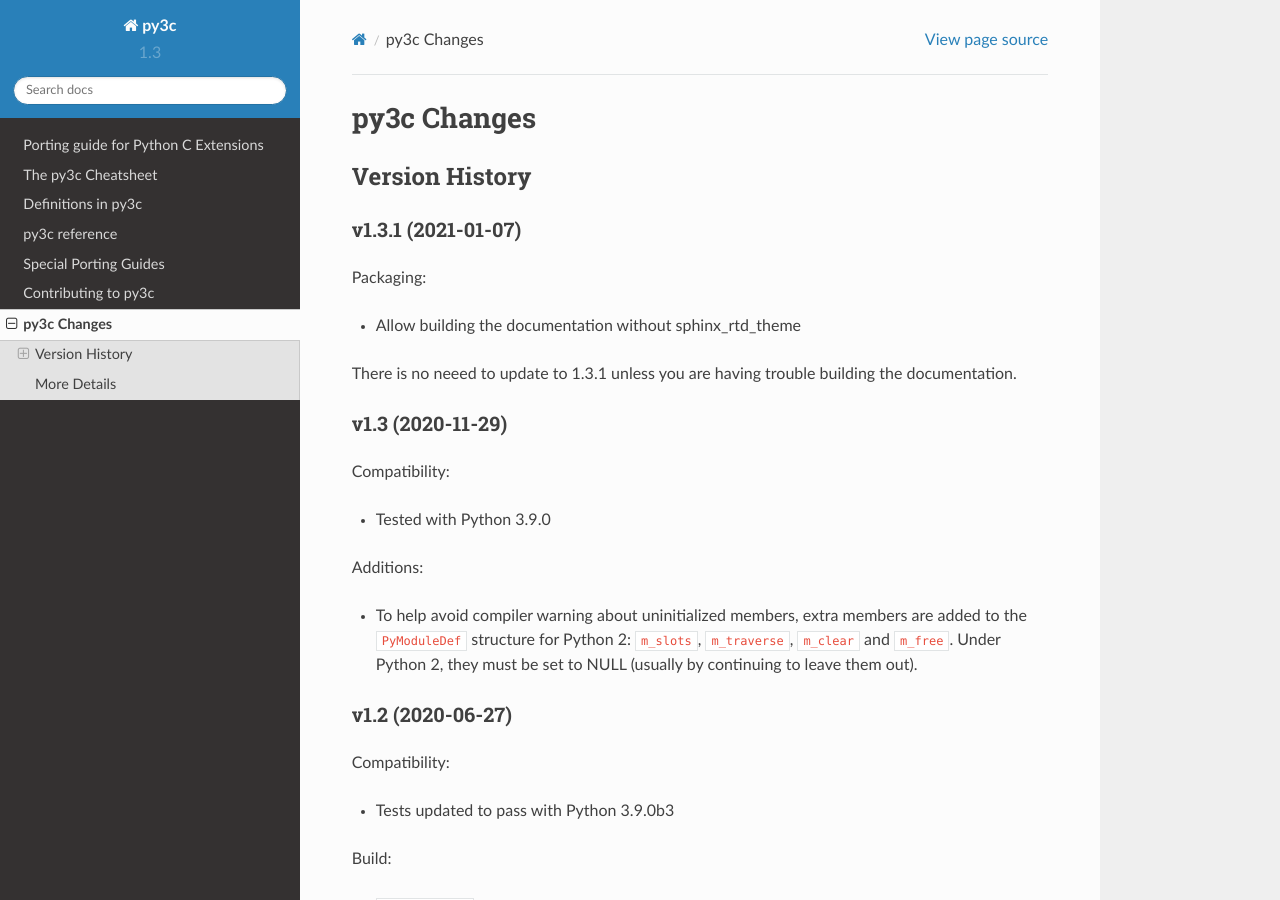
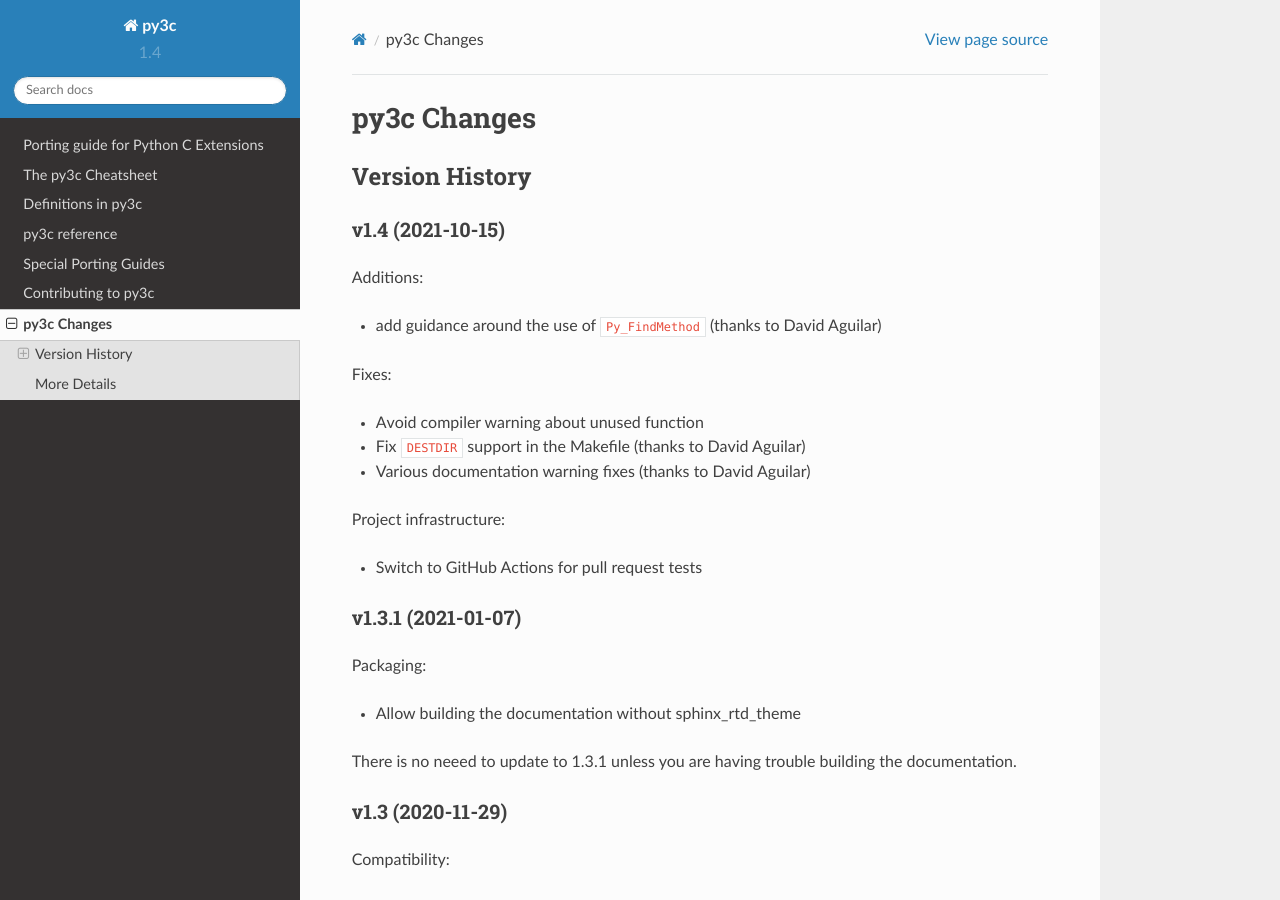
Before and after one commit to encukou/py3c, a Sphinx documentation site: the page built from doc/source/changelog.rst, in a window 1280 px wide and 900 px high. Built offline with Sphinx 7.4.7 and the Read the Docs theme 2.0.0, drawn with Linux system fonts in a browser that asks for light colours.

Commit message:
Bump version to 1.4 & add to CHANGELOG

```diff
--- a/doc/source/changelog.rst
+++ b/doc/source/changelog.rst
@@ -6,6 +6,23 @@
 
 Version History
 ===============
+
+v1.4 (2021-10-15)
+-----------------
+
+Additions:
+
+* add guidance around the use of ``Py_FindMethod`` (thanks to David Aguilar)
+
+Fixes:
+
+* Avoid compiler warning about unused function
+* Fix ``DESTDIR`` support in the Makefile (thanks to David Aguilar)
+* Various documentation warning fixes (thanks to David Aguilar)
+
+Project infrastructure:
+
+* Switch to GitHub Actions for pull request tests
 
 
 v1.3.1 (2021-01-07)
--- a/doc/source/conf.py
+++ b/doc/source/conf.py
@@ -53,9 +53,9 @@
 # built documents.
 #
 # The short X.Y version.
-version = '1.3'
+version = '1.4'
 # The full version, including alpha/beta/rc tags.
-release = '1.3.1'
+release = '1.4'
 
 # The language for content autogenerated by Sphinx. Refer to documentation
 # for a list of supported languages.
--- a/setup.cfg
+++ b/setup.cfg
@@ -1,6 +1,6 @@
 [metadata]
 name=py3c
-version=1.3.1
+version=1.4
 description=Python compatibility headers
 long_description=file: README.rst
 author=Petr Viktorin
```
Also changed, not shown: 1 other file.
